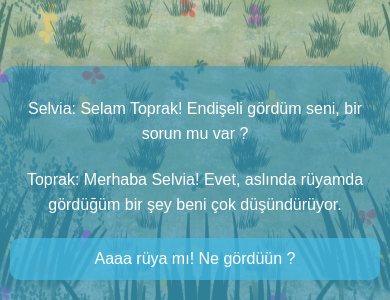
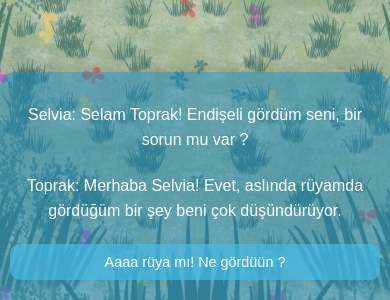
Before and after one commit to burcuuv/Selvia-The-Calculator, a plain HTML site: page oyun.html in a window 390 px wide. Shown: the part 544-844 px from the top of the page. Drawn offline with Linux system fonts and the light colour scheme; a web font is replaced by a local one.

Commit message:
Update oyun.css

```diff
--- a/oyun.css
+++ b/oyun.css
@@ -78,8 +78,7 @@ html{
       background: #e4f47cd4;
     }
 
-
- @media screen and (max-width: 768px) {
+@media screen and (max-width: 768px) {
       .character-imgs {
         flex-direction: row;
         gap: 20px;
@@ -92,6 +91,10 @@ html{
       .story-box {
         font-size: 10px;
       }
+      .choices button {
+        font-size: 1rem;
+        padding: 10px 14px;
+      }
     }
 
     @media screen and (max-width: 480px) {
@@ -102,8 +105,13 @@ html{
       .story-box {
         font-size: 8px;
       }
+      .choices button {
+        font-size: 0.9rem;
+        padding: 10px 14px;
+      }
     }
-@media screen and (max-width: 300px) {
+
+  @media screen and (max-width: 300px) {
     .character-imgs img {
       height: 150px;
     }
@@ -111,5 +119,9 @@ html{
     .story-box {
       font-size: 6px;
     }
+    .choices button {
+      font-size: 0.8rem;
+      padding: 8px 12px;
+    }
 
   }
```
